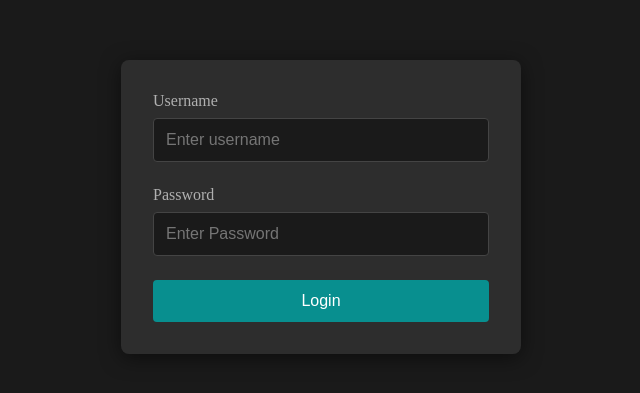
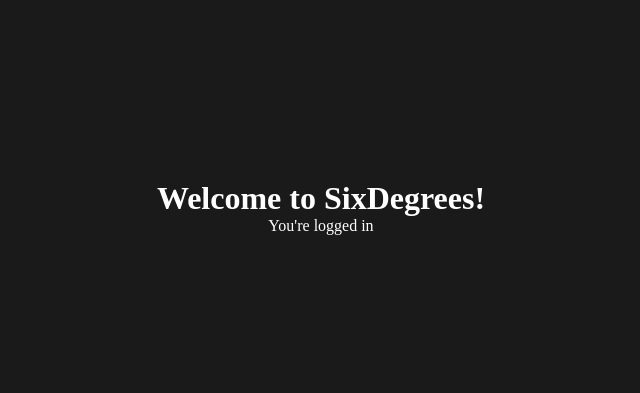
Before and after one commit to ell13-c/SixDegrees, a Vue app in the folder frontend/: page / in a window 1280 px wide. Shown: the part 193-586 px from the top of the page, without its empty margins (319-959 px from the left). Built offline with nearby package versions, Linux system fonts and the light colour scheme; no server answers; sample sign-in values are in the browser's storage.

Commit message:
Fix login issues/flow: added routing, home page, and auth guard

```diff
--- a/frontend/package.json
+++ b/frontend/package.json
@@ -10,7 +10,8 @@
   "dependencies": {
     "@supabase/supabase-js": "^2.94.0",
     "axios": "^1.6.0",
-    "vue": "^3.4.0"
+    "vue": "^3.4.0",
+    "vue-router": "^5.0.2"
   },
   "devDependencies": {
     "@vitejs/plugin-vue": "^5.0.0",
--- a/frontend/src/App.vue
+++ b/frontend/src/App.vue
@@ -1,17 +1,15 @@
 <!--
 ROOT COMPONENT - This is the main wrapper for our whole app
-TODO: Import and render the Login component for now
-Later we can add router-view here for multiple pages
 -->
 
 <template>
   <div id="app">
-    <Login />
+    <router-view />
   </div>
 </template>
 
 <script setup>
-import Login from './views/Login.vue'
+// No imports needed - router-view handles everything
 </script>
 
 <style>
--- a/frontend/src/main.js
+++ b/frontend/src/main.js
@@ -3,13 +3,14 @@
 
 import { createApp } from "vue";
 import App from "./App.vue";
+import router from "./router";
 
 // Initialize Vue app
-createApp(App).mount("#app");
+createApp(App).use(router).mount("#app");
 
 // Log Supabase connection status (for debugging)
 import { supabase } from "./lib/supabase";
 console.log(
-    "✅ Supabase client initialized:",
+    "Supabase client initialized:",
     supabase ? "Connected" : "Failed",
 );
--- a/frontend/src/router/index.js
+++ b/frontend/src/router/index.js
@@ -0,0 +1,36 @@
+import { createRouter, createWebHistory } from 'vue-router'
+import Home from '../views/Home.vue'
+import Login from '../views/Login.vue'
+
+const routes = [
+  {
+    path: '/',
+    name: 'Home',
+    component: Home,
+    meta: { requiresAuth: true }
+  },
+  {
+    path: '/login',
+    name: 'Login',
+    component: Login
+  }
+]
+
+const router = createRouter({
+  history: createWebHistory(),
+  routes
+})
+
+// Navigation guard - runs before every route change
+router.beforeEach((to, from, next) => {
+  const token = localStorage.getItem('supabase_token')
+
+  // If route requires auth and user isn't logged in, redirect to login
+  if (to.meta.requiresAuth && !token) {
+    next('/login')
+  } else {
+    next()
+  }
+})
+
+export default router
--- /dev/null
+++ b/frontend/src/views/Home.vue
@@ -0,0 +1,18 @@
+<template>
+  <div class="home">
+    <h1>Welcome to SixDegrees!</h1>
+    <p>You're logged in</p>
+  </div>
+</template>
+
+<style scoped>
+.home {
+  display: flex;
+  flex-direction: column;
+  justify-content: center;
+  align-items: center;
+  min-height: 100vh;
+  background: #1a1a1a;
+  color: white;
+}
+</style>
--- a/frontend/src/views/Login.vue
+++ b/frontend/src/views/Login.vue
@@ -9,11 +9,11 @@
         <div class="login-box">
             <form @submit.prevent="handleLogin">
                 <div class="form-group">
-                    <label>Username</label>
+                    <label>Email</label>
                     <input
-                        v-model="username"
+                        v-model="email"
                         type="text"
-                        placeholder="Enter username"
+                        placeholder="Enter email"
                         required
                     />
                 </div>
@@ -43,10 +43,11 @@
 <script setup>
 import { ref } from "vue";
 import { supabase } from "../lib/supabase";
-
+import { useRouter } from "vue-router";
 
 // define reactive variables
-const username = ref("");
+const router = useRouter();
+const email = ref("");
 const password = ref("");
 const error = ref("");
 
@@ -55,7 +56,7 @@
 
     try {
         const { data, error: supabaseError } = await supabase.auth.signInWithPassword({
-            email: username.value,
+            email: email.value,
             password: password.value,
         });
 
@@ -67,7 +68,7 @@
         // Save session token
         localStorage.setItem("supabase_token", data.session.access_token);
 
-        alert("Login successful!");
+        router.push("/");
 
     } catch (err) {
         error.value = "Cannot connect to Supabase";
@@ -76,10 +77,10 @@
 };
 
 //test CORS
-fetch("http://localhost:8000/test-cors")
-  .then(res => res.json())
-  .then(data => console.log("CORS test:", data))
-  .catch(err => console.error("CORS error:", err));
+// fetch("http://localhost:8000/test-cors")
+//  .then(res => res.json())
+//  .then(data => console.log("CORS test:", data))
+//  .catch(err => console.error("CORS error:", err));
 
 </script>
 
```
Also changed, not shown: 1 other file (tests, documents, lock files or other folders).
